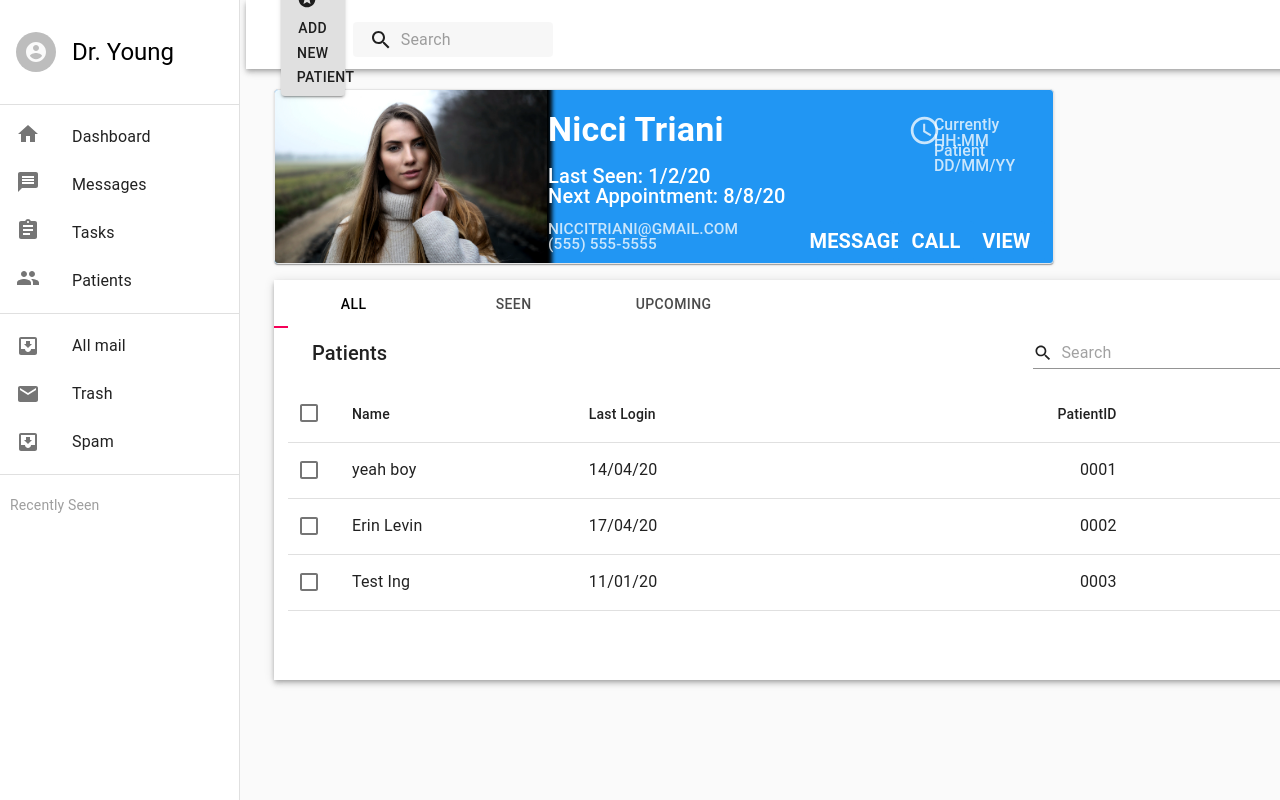
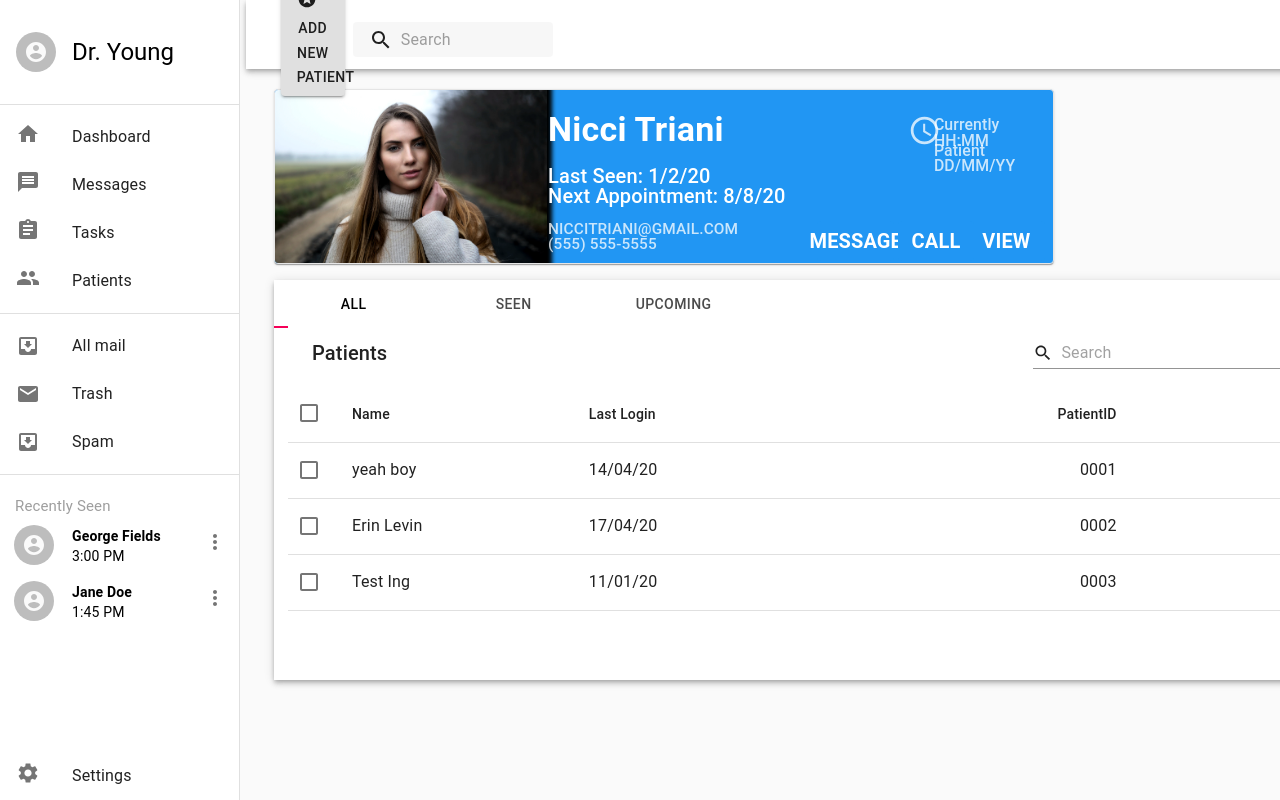
Before and after one commit to UTA-Senior-Design-2020/health-journal-frontend, a React (Create React App) app: page /patients in a window 1280 px wide. Shown: the top 800 px of the page. Built offline with nearby package versions, Linux system fonts and the light colour scheme.

Commit message:
settings and recently seen added
no fucntionality yet for recently seen, settings directs to /settings route

```diff
--- /dev/null
+++ b/src/Components/navCard/navCard.js
@@ -0,0 +1,54 @@
+import React from 'react'
+import { Container, Typography, Box} from "@material-ui/core";
+import Card from '@material-ui/core/Card';
+import CardContent from '@material-ui/core/CardContent';
+import { makeStyles } from "@material-ui/core/styles";
+import AccountCircleIcon from '@material-ui/icons/AccountCircle';
+import Avatar from '@material-ui/core/Avatar';
+import ContactTile from '../contactTile/ContactTile';
+import MoreVertIcon from '@material-ui/icons/MoreVert';
+import IconButton from '@material-ui/core/IconButton';
+
+const useStyles = makeStyles({
+  root: ({BackgroundColor, TextColor}) => ( {
+    width: '220px',
+    textAlign: 'left',
+    marginLeft: '14px',
+    color: "black",
+  }),
+  names: {
+    fontWeight: "bold"
+  },
+  pos: {
+      marginTop: "7px"
+  },
+  text: {
+    marginLeft: "10px"
+  },
+  button:{
+    position: "absolute",
+    right: "0px",
+    width: "-500px"
+  }
+});
+
+
+export default function NavCard({CardTitle, BackgroundColor, SubtitleColor, TextColor, PatientName, PhoneNumber, AppointmentStartTime})
+{
+  const classes = useStyles({BackgroundColor, TextColor});
+  return (
+    <Box display="flex" flexDirection="row" className={classes.root}>
+        <Avatar alt={PatientName} className={classes.pos}>
+            <AccountCircleIcon />
+        </Avatar>
+        <Box p={1} className={classes.text} >
+            <Box className={classes.names}>
+                {PatientName}
+            </Box>
+            <Box>
+                {AppointmentStartTime}
+            </Box>
+        </Box>
+        <IconButton className={classes.button} style={{color: {SubtitleColor}}}><MoreVertIcon/></IconButton>
+    </Box>);
+}
--- a/src/Pages/Nav.js
+++ b/src/Pages/Nav.js
@@ -7,6 +7,8 @@ import Patients from "./Patients";
 import Tasks from "./Tasks";
 import RecentlySeen from "./RecentlySeen";
 import Settings from "./Settings";
+import ClientCard from "../Components/clientCard/ClientCard";
+import NavCard from "../Components/navCard/navCard";
 import CssBaseline from "@material-ui/core/CssBaseline";
 import "./Nav.css";
 import { makeStyles } from "@material-ui/core/styles";
@@ -31,7 +33,7 @@ import Avatar from '@material-ui/core/Avatar';
 import AccountCircleIcon from '@material-ui/icons/AccountCircle';
 import Grid from '@material-ui/core/Grid';
 import MessageIcon from '@material-ui/icons/Message';
-import SettingsIcon from '@material-ui/icons/Settings';
+
 
 import { Link } from "react-router-dom";
 
@@ -165,6 +167,7 @@ function Nav(props) {
         </List>
         <Divider />
         <RecentlySeen />
+        <Settings/>
       </Drawer>
       <main className={classes.content}>
         {/* Used to move content below top app bar */}
--- a/src/Pages/RecentlySeen.js
+++ b/src/Pages/RecentlySeen.js
@@ -1,9 +1,25 @@
 import React from 'react'
+import NavCard from "../Components/navCard/navCard";
+import {Typography} from "@material-ui/core";
+import { makeStyles } from "@material-ui/core/styles";
+
+const useStyles = makeStyles({
+    title: {
+        paddingTop:"20px",
+        color: "#9E9E9E",
+        paddingLeft:"15px",
+        fontSize: "15px"
+    }
+  });
 
 export default function RecentlySeen() {
+    const classes = useStyles();
+    var patients = ['George Fields','Jane Doe', 'Suk MaDeek'];
     return (
-        <div style={{paddingTop:"20px", color: "#9E9E9E", paddingLeft:"10px"}}>
-            Recently Seen
+        <div >
+            <Typography className={classes.title}>Recently Seen</Typography>
+            <NavCard CardTitle="word" PatientName={patients[0]} AppointmentStartTime="3:00 PM"/>
+            <NavCard CardTitle="word" PatientName={patients[1]} AppointmentStartTime="1:45 PM"/>
         </div>
     )
 }
--- a/src/Pages/Settings.js
+++ b/src/Pages/Settings.js
@@ -1,47 +1,38 @@
 import React from 'react'
-import SettingsIcon from '@material-ui/icons/Settings';
 import {
-    AppBar,
-    Box,
-    Toolbar,
-    Typography,
-    Drawer,
-    Divider,
-    List,
     ListItem,
     ListItemIcon,
     ListItemText,
   } from "@material-ui/core";
 import { Link } from "react-router-dom";
+import { makeStyles } from "@material-ui/core/styles";
+import SettingsIcon from '@material-ui/icons/Settings';
 
 const navList = [
 { name: "Settings", icon: SettingsIcon, to: "/settings" }
 ];
 
+const useStyles = makeStyles({
+  root: {
+    marginTop: "auto"
+  },
+  title: {
+    marginLeft:"30px",
+    fontSize: "16px"
+  }
+});
 
 export default function Settings() {
-    return (
-        <div>
-            <List>
-          {navList.map((navItem) => {
-            let Icon = navItem.icon;
-            return (
-              <ListItem
-                button
-                key={navItem.name}
-                component="a"
-                href={navItem.to}
-              >
-                <ListItemIcon>
-                  <Link to={navItem.to}>
-                    <Icon style={{color:"rgba(0, 0, 0, 0.54)"}} />
-                  </Link>
-                </ListItemIcon>
-                <ListItemText primary={navItem.name} />
-              </ListItem>
-            );
-          })}
-        </List>
-        </div>
+  const classes = useStyles();
+  return (
+      <ListItem button className={classes.root} href="/settings" component="a">
+        <ListItemIcon>
+          <Link to="/settings">
+            <SettingsIcon style={{color:"rgba(0, 0, 0, 0.54)"}} />
+          </Link>
+        </ListItemIcon>
+        <ListItemText primary="Settings" />
+      </ListItem>
+
     )
 }
```
